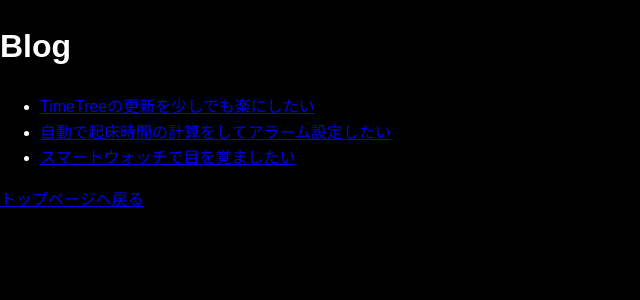
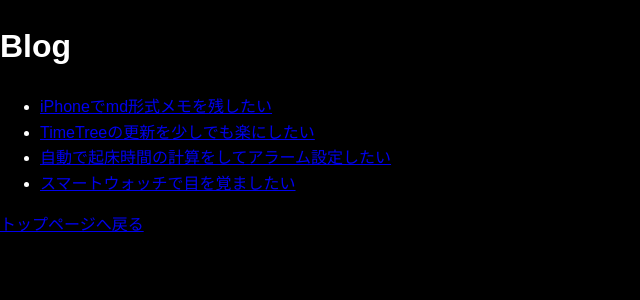
Before and after one commit to kyusochim/kyusochim.github.io, a Jekyll site: the page built from blog/bloglist.md, in a window 1280 px wide. Shown: the top 300 px of the page, without its empty margins (0-640 px from the left). Built offline with Jekyll 4.4.1, drawn with Linux system fonts in a browser that asks for light colours; our own code applies the rules of GitHub Pages for plain Markdown files.

Commit message:
Update bloglist.md

```diff
--- a/blog/bloglist.md
+++ b/blog/bloglist.md
@@ -1,4 +1,5 @@
 # Blog
+- [iPhoneでmd形式メモを残したい](iPhone_md.md)
 - [TimeTreeの更新を少しでも楽にしたい](set_timetree.md)
 - [自動で起床時間の計算をしてアラーム設定したい](auto_caltoalarm.md)
 - [スマートウォッチで目を覚ましたい](smartwatch_alarm.md)
```
